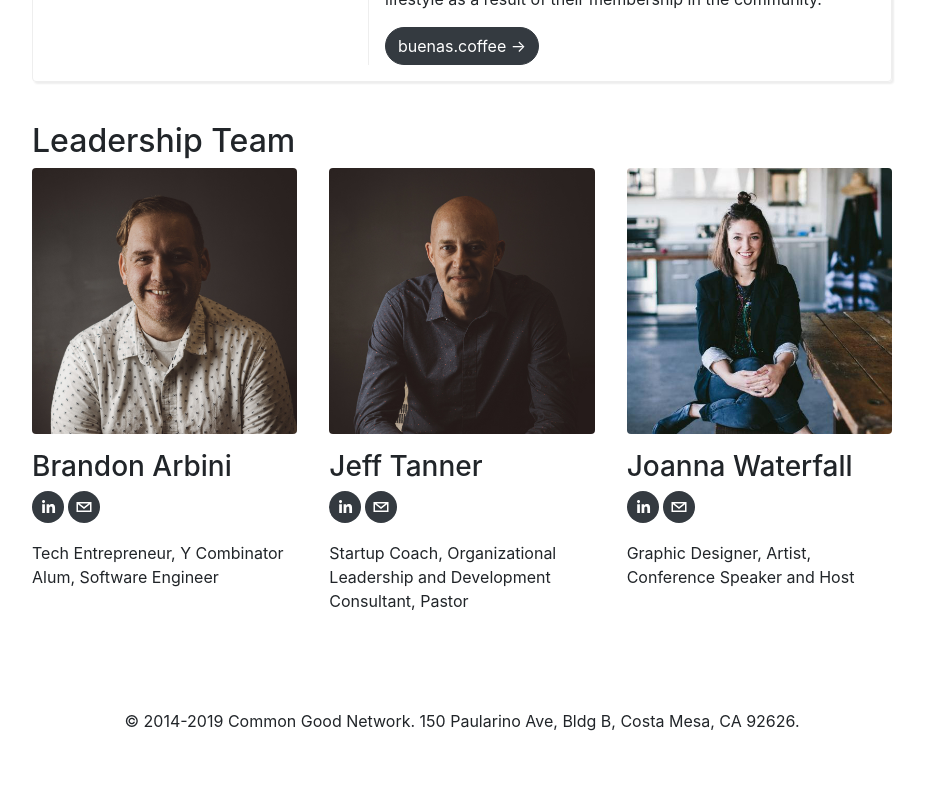
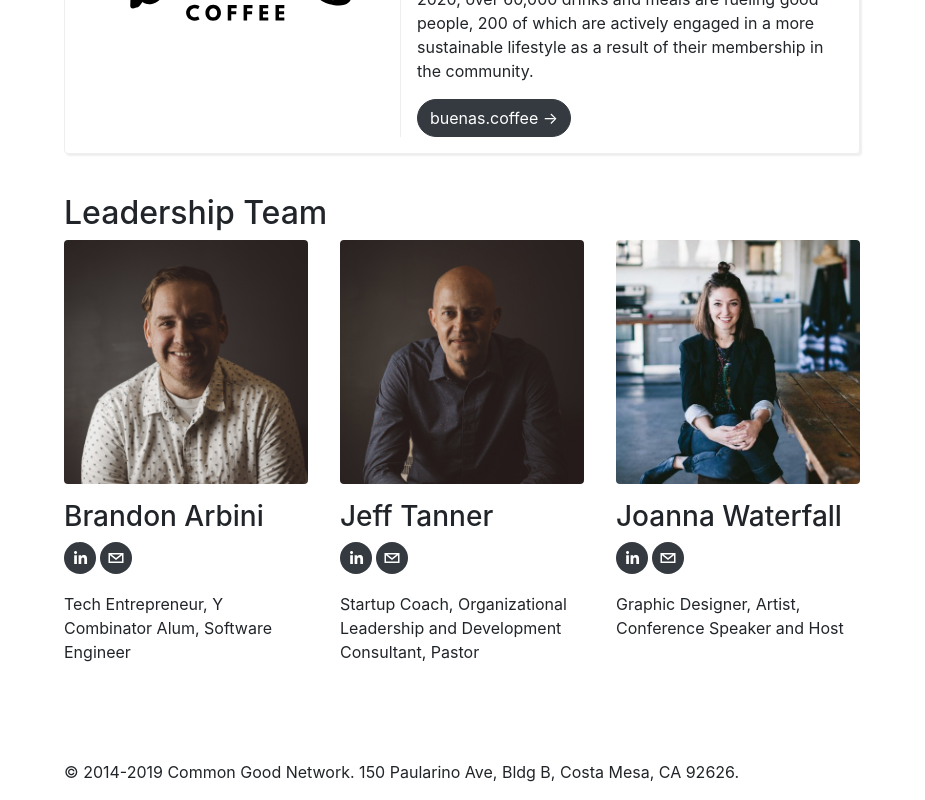
Before and after one commit to commongoodnetwork/commongood.network-v1, a Next.js app: page / in a window 1280 px wide. Shown: the part 1241-2041 px from the top of the page, without its empty margins (178-1103 px from the left). Before the commit the page ends 1990 px from the top, so only its background shows below. Built offline with nearby package versions, Linux system fonts and the light colour scheme.

Commit message:
Typescript FTW.

```diff
--- /dev/null
+++ b/@types/react-social-icons.d.ts
@@ -0,0 +1 @@
+declare module "react-social-icons";
--- a/components/layout/layout.scss
+++ b/components/layout/layout.scss
@@ -11,7 +11,7 @@
 .layout-header {
   display: flex;
   justify-content: center;
-  margin: 2rem 0 1rem;
+  margin: 2rem 2rem 1rem;
 }
 
 .layout-logo {
@@ -21,10 +21,13 @@
 
 .layout-main {
   max-width: 860px;
-  margin: 0 2rem 2rem;
+  padding: 0 2rem 2rem;
+  width: 100%;
 }
 
 .layout-footer {
+  max-width: 860px;
   padding: 1rem 2rem;
   margin-top: auto;
+  width: 100%;
 }
--- a/components/layout/layout.js
+++ b/components/layout/layout.tsx
@@ -4,7 +4,11 @@ import Logo from "../logo";
 import Head from "next/head";
 import "./layout.scss";
 
-const Layout = ({ className, children }) => {
+interface Props {
+  className?: string;
+}
+
+const Layout: React.FC<Props> = ({ className, children }) => {
   return (
     <div className={cx("layout", className)}>
       <Head>
@@ -13,7 +17,9 @@ const Layout = ({ className, children }) => {
       </Head>
 
       <header className="layout-header">
-        <Logo className="layout-logo" />
+        <div>
+          <Logo className="layout-logo" />
+        </div>
       </header>
 
       <main className="layout-main">{children}</main>
--- a/package.json
+++ b/package.json
@@ -16,5 +16,11 @@
     "react": "16.11.0",
     "react-dom": "16.11.0",
     "react-social-icons": "^4.1.0"
+  },
+  "devDependencies": {
+    "@types/classnames": "^2.2.9",
+    "@types/node": "^12.12.8",
+    "@types/react": "^16.9.11",
+    "typescript": "^3.7.2"
   }
 }
--- a/pages/index.js
+++ b/pages/index.tsx
@@ -7,9 +7,9 @@ import "./index.scss";
 const {
   FLDWRK: FLDWRKLogo,
   Yellow: YellowLogo,
-  Buenas: BuenasLogo,
-  LetsBeKind: LetsBeKindLogo,
-  Standard: StandardLogo
+  Buenas: BuenasLogo
+  // LetsBeKind: LetsBeKindLogo,
+  // Standard: StandardLogo
 } = brandLogos;
 
 const Home = () => (
@@ -147,7 +147,7 @@ const Home = () => (
         <div className="team-member">
           <img src="/images/brandon.jpg" className="rounded img-fluid" />
           <h3>Brandon Arbini</h3>
-          <p className="socialIcons">
+          <div className="socialIcons">
             <SocialIcon
               url="https://www.linkedin.com/in/brandonarbini/"
               className="socialIcon"
@@ -158,13 +158,13 @@ const Home = () => (
               className="socialIcon"
               bgColor="#343a40"
             />
-          </p>
+          </div>
           <p>Tech Entrepreneur, Y Combinator Alum, Software Engineer</p>
         </div>
         <div className="team-member">
           <img src="/images/jeff.jpg" className="rounded img-fluid" />
           <h3>Jeff Tanner</h3>
-          <p className="socialIcons">
+          <div className="socialIcons">
             <SocialIcon
               url="https://www.linkedin.com/in/jeffreyltanner/"
               className="socialIcon"
@@ -175,7 +175,7 @@ const Home = () => (
               className="socialIcon"
               bgColor="#343a40"
             />
-          </p>
+          </div>
           <p>
             Startup Coach, Organizational Leadership and Development Consultant,
             Pastor
@@ -184,7 +184,7 @@ const Home = () => (
         <div className="team-member">
           <img src="/images/joanna.jpg" className="rounded img-fluid" />
           <h3>Joanna Waterfall</h3>
-          <p className="socialIcons">
+          <div className="socialIcons">
             <SocialIcon
               url="https://www.linkedin.com/in/joannanoel/"
               className="socialIcon"
@@ -195,7 +195,7 @@ const Home = () => (
               className="socialIcon"
               bgColor="#343a40"
             />
-          </p>
+          </div>
           <p>Graphic Designer, Artist, Conference Speaker and Host</p>
         </div>
       </div>
```
Also changed, not shown: tsconfig.json (added, +19 -0 lines), components/layout/index.ts (renamed from components/layout/index.js), next-env.d.ts (added), 1 other file (tests, documents, lock files or other folders).
